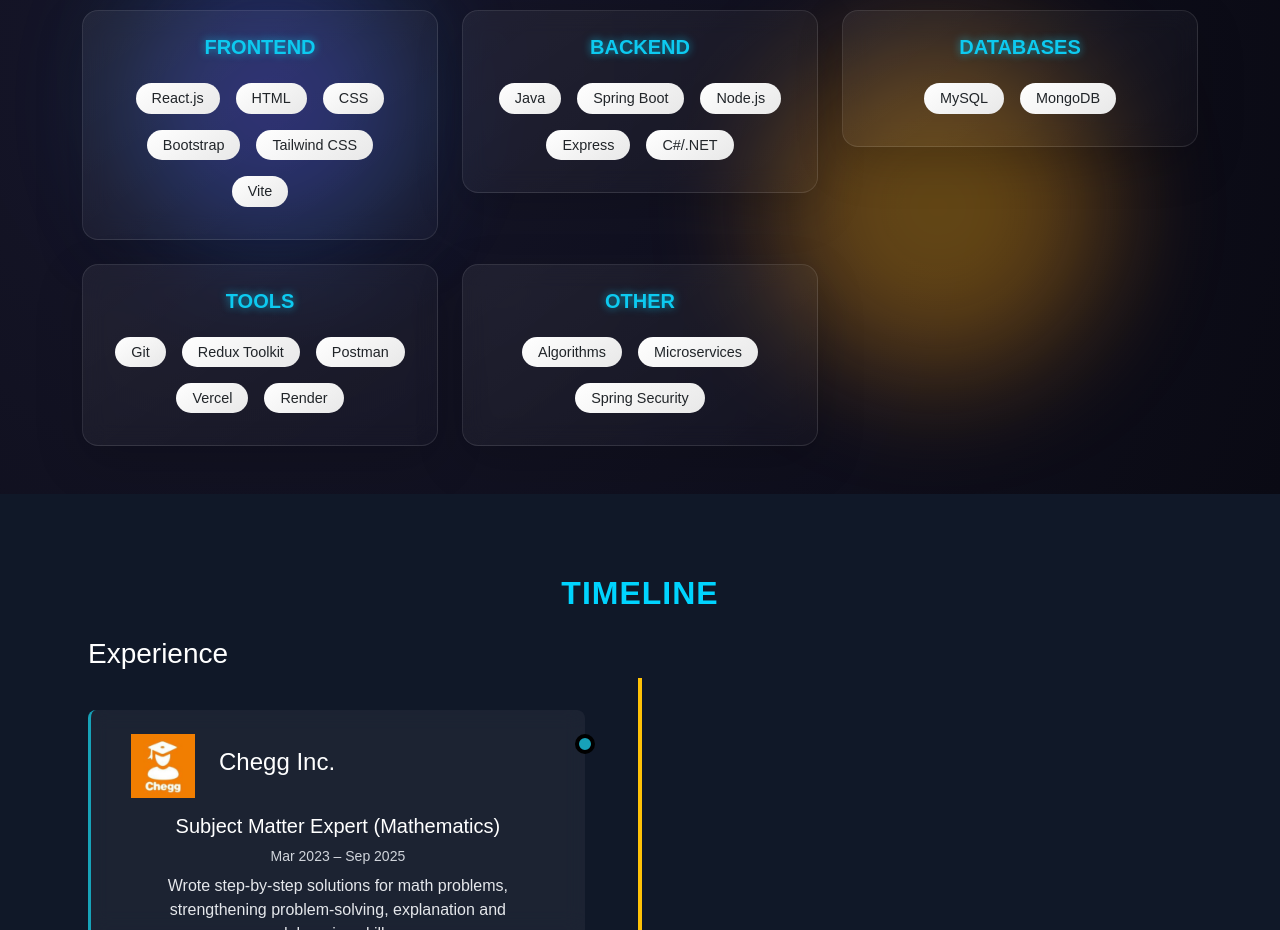
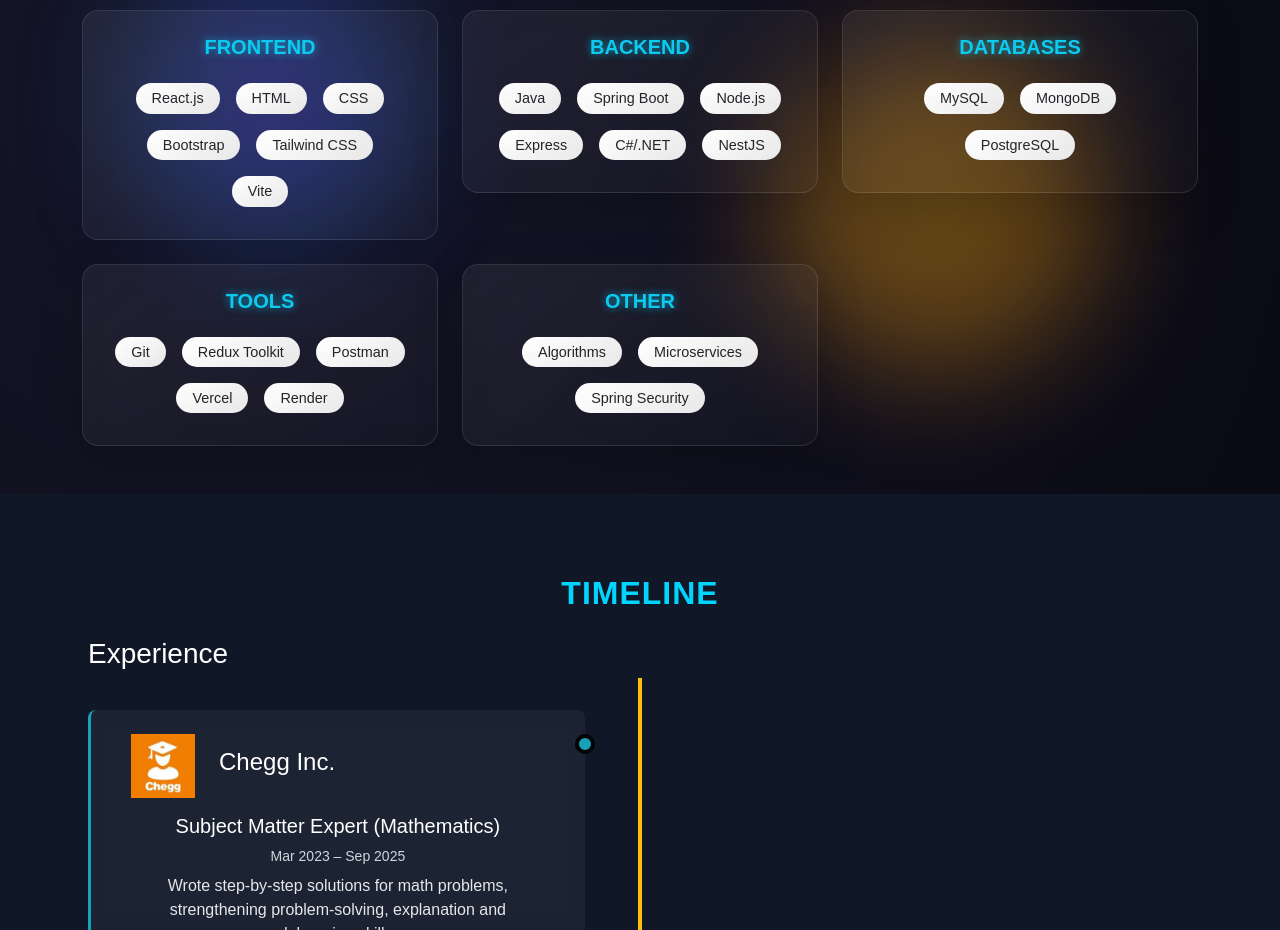
Before and after one commit to Magician3059/rushikeshpatilportfolio, a React (Vite) app: page / in a window 1280 px wide. Shown: the part 1780-2710 px from the top of the page. Built offline with nearby package versions, Linux system fonts and the light colour scheme.

Commit message:
Added skills : Nestjs & PostgreSql

```diff
--- a/src/data/skills.js
+++ b/src/data/skills.js
@@ -1,7 +1,7 @@
 const skills = {
   frontend: ["React.js", "HTML", "CSS", "Bootstrap", "Tailwind CSS", "Vite"],
-  backend: ["Java", "Spring Boot", "Node.js", "Express", "C#/.NET"],
-  databases: ["MySQL", "MongoDB"],
+  backend: ["Java", "Spring Boot", "Node.js", "Express", "C#/.NET", "NestJS"],
+  databases: ["MySQL", "MongoDB", "PostgreSQL"],
   tools: ["Git", "Redux Toolkit", "Postman", "Vercel", "Render"],
   other: ["Algorithms", "Microservices", "Spring Security"]
 };
```
